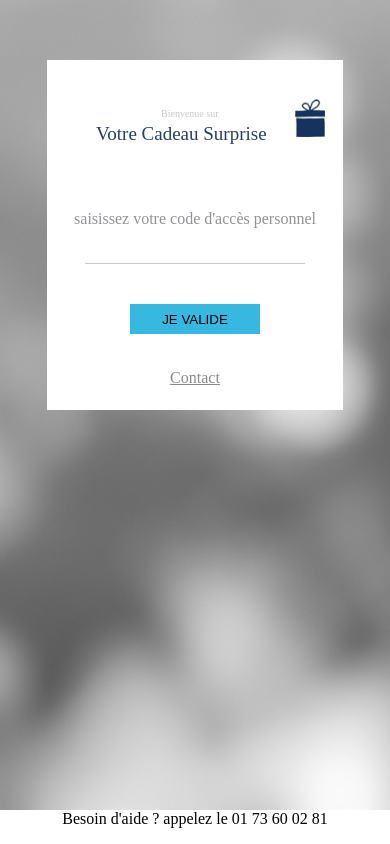
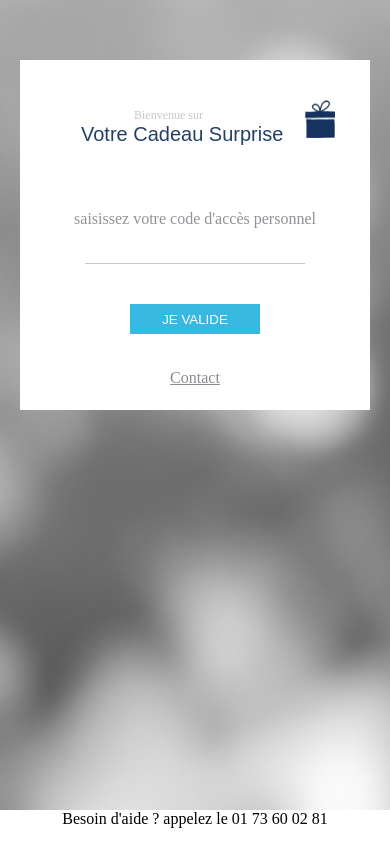
Before and after one commit to lionel-kg/integration-adlperf, a plain HTML site: page index.html in a window 390 px wide. Drawn offline with Linux system fonts and the light colour scheme.

Commit message:
responsive fini

```diff
--- a/css/style.css
+++ b/css/style.css
@@ -2,6 +2,10 @@
     padding: 0;
     margin: 0;
 }
+@font-face {
+    font-family: Brandon Grotesque;
+    src: url('BGREG.otf');
+    }
 .container{
     display: flex;
     width: 100%;
@@ -18,6 +22,7 @@ img{
     width: 30px;
     height: 38px;
     margin: auto;
+    margin-bottom: 8px;
 }
 
 .container-form{
@@ -38,11 +43,11 @@ img{
     display: grid;
     height: 50px;
     margin-top: 30px;
-    grid-template-columns: auto 55px;
+    grid-template-columns: auto 60px;
 }
 .kdo{
     display: flex;
-    margin-right: 12px;
+    margin-right: 30px;
 }
 .small-title{
     color: #c7c7c9;
@@ -50,8 +55,11 @@ img{
     margin-left: 65px;
 }
 .big-title{
-    font-size: 19px;
+    font-size: 17px;
     color: #244068;
+    font-family: brandon-grotesque, sans-serif;
+    font-style: normal;
+
 }
 .grid-input{
     display: grid;
@@ -78,6 +86,7 @@ button{
     margin-bottom: 35px;
     width: 130px;
     height: 30px;
+    color: white;
     background-color: #37b8e1;
     border: none;
 }
@@ -93,3 +102,53 @@ button{
 .footer p{
     margin: auto;
 }
+
+@media screen and (max-width : 1023px )
+{
+    .container-form{
+        margin: auto;
+        margin-top: 60px;
+        width: 350px;
+
+        background-color: white;
+    }
+    .grid-col{
+        display: grid;
+        height: 50px;
+        margin-top: 30px;
+        grid-template-columns: auto 70px;
+    }
+    .small-title{
+        color: #c7c7c9;
+        font-size: 12px;
+        margin-left: 65px;
+        font-family: Myriad Pro;
+    }
+    .big-title{
+        font-size: 20px;
+        margin-left: 12px;
+        color: #244068;
+    }
+}
+
+@media screen and (max-width : 320px )
+{
+    .container-form{
+        margin: auto;
+        margin-top: 60px;
+        width: 290px;
+        background-color: white;
+    }
+    .grid-col{
+        display: grid;
+        height: 50px;
+        margin-top: 30px;
+        grid-template-columns: auto 70px;
+    }
+    .big-title{
+        font-size: 15px;
+        margin-left: 12px;
+        color: #244068;
+
+    }
+}
```
